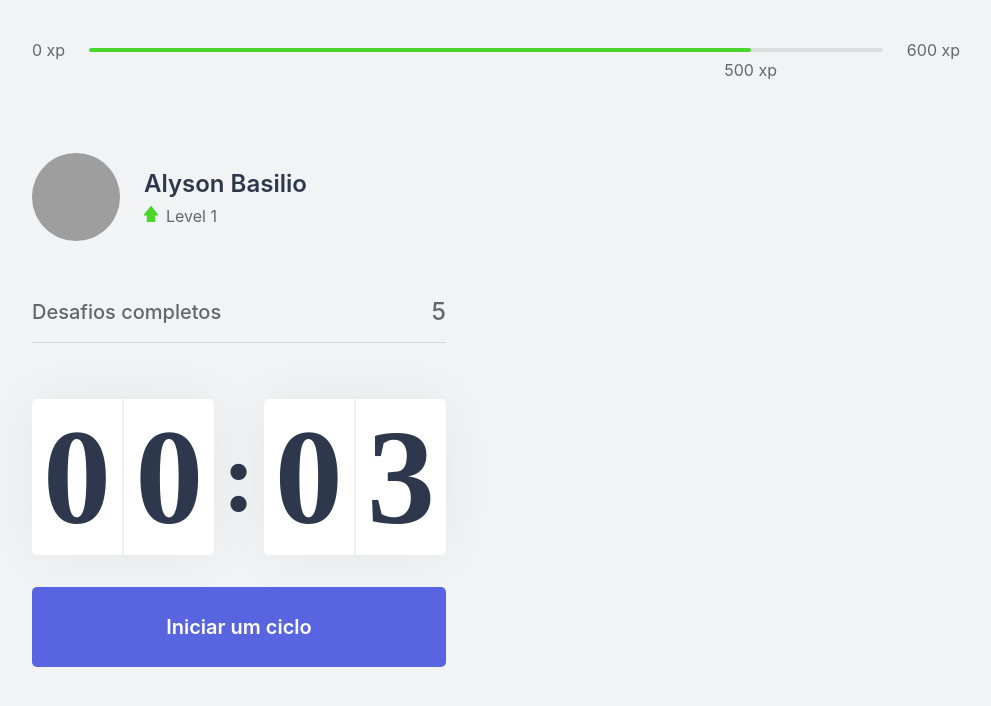
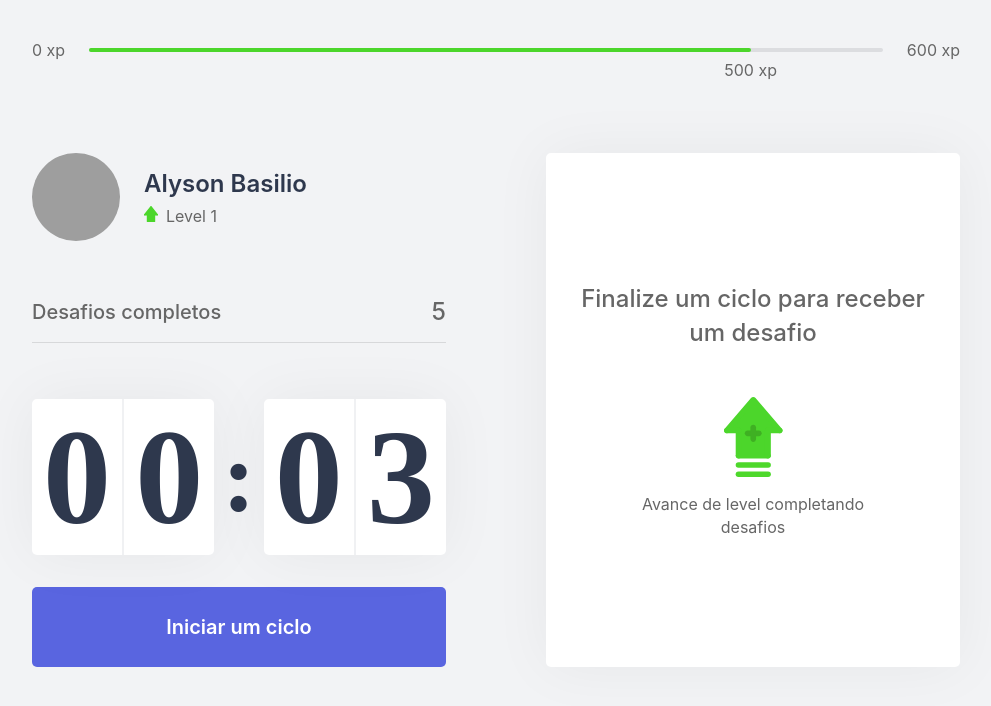
Before and after one commit to AlysonBasilio/moveit-nlw, a Next.js app: page / in a window 1280 px wide. Shown: the top 706 px of the page, without its empty margins (144-1135 px from the left). Built offline with nearby package versions, Linux system fonts and the light colour scheme; grey boxes are pictures that could not be loaded.

Commit message:
Implement Challenge Box inactive mode

```diff
--- /dev/null
+++ b/src/component/ChallengeBox.tsx
@@ -0,0 +1,15 @@
+import styles from '../styles/components/ChallengeBox.module.css'
+
+export function ChallengeBox() {
+  return (
+    <div className={styles.challengeBoxContainer}>
+      <div className={styles.challengeNotActive}>
+        <strong>Finalize um ciclo para receber um desafio</strong>
+        <p>
+          <img src="icons/level-up.svg" alt="Level Up" />
+          Avance de level completando desafios
+        </p>
+      </ div>
+    </div>
+  )
+}
--- a/src/pages/index.tsx
+++ b/src/pages/index.tsx
@@ -1,4 +1,5 @@
 import Head from 'next/head'
+import { ChallengeBox } from '../component/ChallengeBox'
 import { CompletedChallenges } from "../component/CompletedChallenges"
 import { Countdown } from "../component/Countdown"
 import { ExperienceBar } from "../component/ExperienceBar"
@@ -21,7 +22,9 @@
           <CompletedChallenges />
           <Countdown initialTimeInSeconds={0.05 * 60} />
         </div>
-        <div></div>
+        <div>
+          <ChallengeBox />
+        </div>
       </section>
     </div>
   )
--- /dev/null
+++ b/src/styles/components/ChallengeBox.module.css
@@ -0,0 +1,40 @@
+.challengeBoxContainer {
+  height: 100%;
+
+  background: var(--white);
+  border-radius: 5px;
+  box-shadow: 0 0 60px rgba(0, 0, 0, 0.05);
+  padding: 1.5rem 2rem;
+
+  display: flex;
+  flex-direction: column;
+  align-items: center;
+  justify-content: center;
+
+  text-align: center;
+}
+
+.challengeNotActive {
+  display: flex;
+  flex-direction: column;
+  align-items: center;
+}
+
+.challengeNotActive strong {
+  font-size: 1.5rem;
+  font-weight: 500;
+  line-height: 1.4;
+}
+
+.challengeNotActive p {
+  display: flex;
+  flex-direction: column;
+  align-items: center;
+  line-height: 1.4;
+  max-width: 70%;
+  margin-top: 3rem;
+}
+
+.challengeNotActive p img {
+  margin-bottom: 1rem;
+}
```
